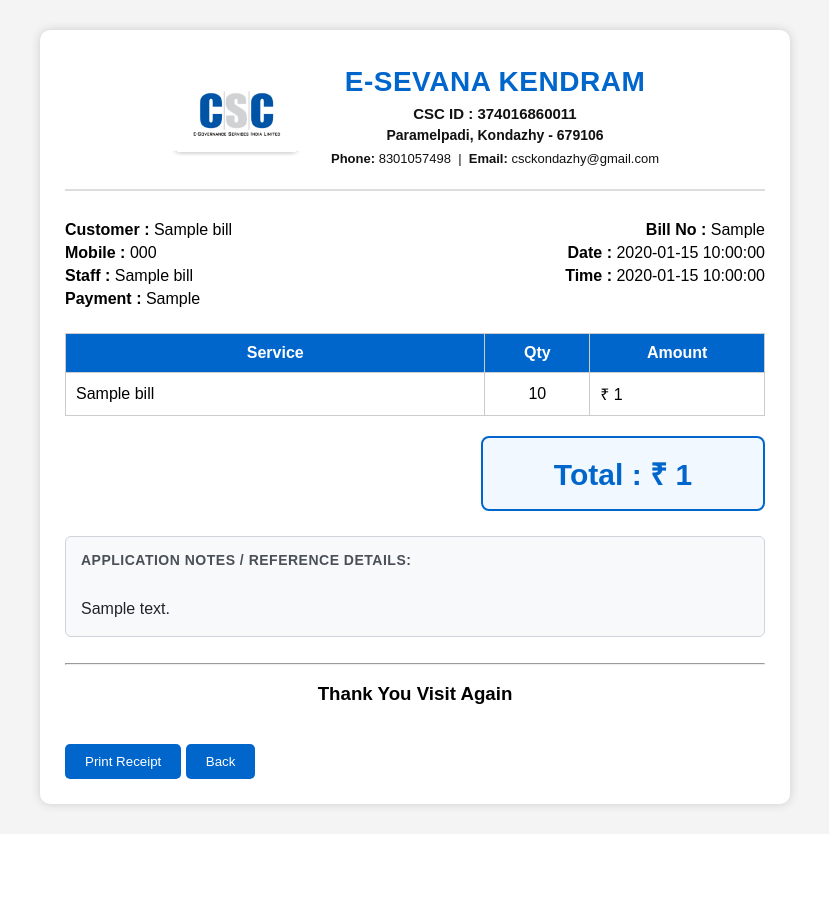
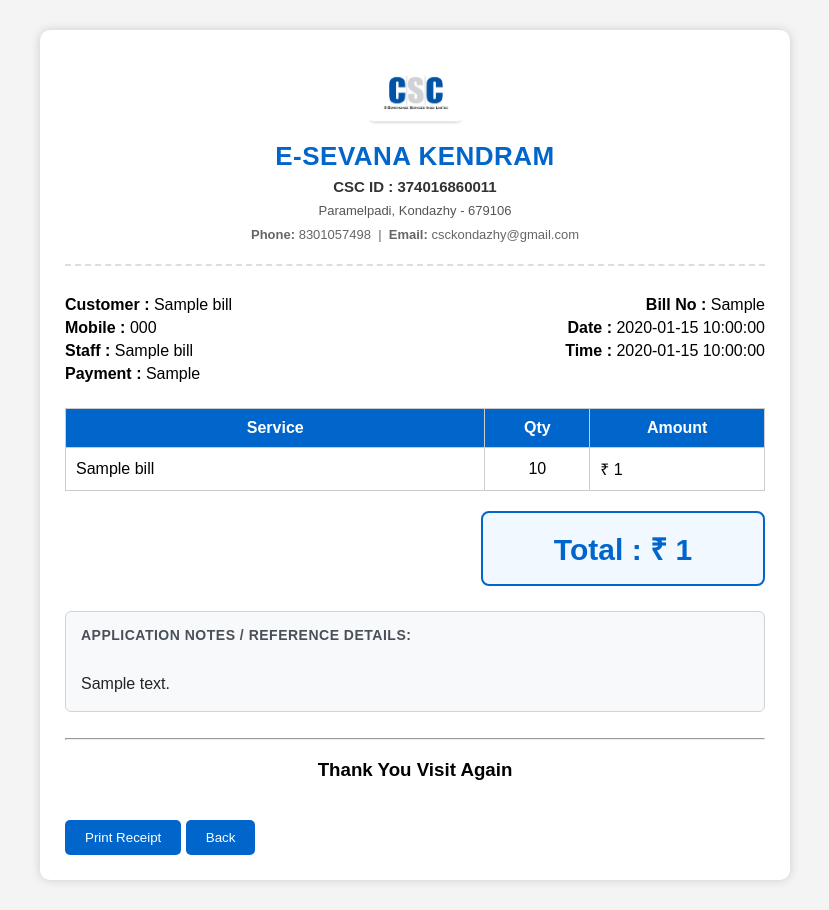
Before and after one commit to Akshayabill/csc-billing, a Flask app: page /bill/1 in a window 1280 px wide. Shown: the part 120-1030 px from the top of the page, without its empty margins (225-1054 px from the left). Before the commit the page ends 932 px from the top, so only its background shows below. Run offline with Flask 3, Linux system fonts and the light colour scheme; the visitor is signed in with stand-in values (Sample User, id 1); a database or web service that is not in the repository returns one stand-in record (values such as "Sample title"); some libraries are stand-ins or nearby versions.

Commit message:
Update bill_view.html

```diff
--- a/templates/bill_view.html
+++ b/templates/bill_view.html
@@ -26,40 +26,26 @@
             box-shadow:0px 0px 10px #ccc;
         }
 
-        /* Centered Header Wrapper */
+        /* Perfectly Centered Header Wrapper */
         .company-header {
-            display: flex;
-            align-items: center;
-            justify-content: center;
-            gap: 30px;
+            text-align: center;
             margin: 10px auto 25px auto;
-            border-bottom: 2px solid #ddd;
+            border-bottom: 2px dashed #ddd;
             padding-bottom: 20px;
             width: 100%;
-        }
-
-        .header-content-block {
-            display: flex;
-            align-items: center;
-            gap: 30px;
-        }
-
-        .header-content-block img {
-            margin: 0;
-            display: block;
         }
 
         .brand-details {
             display: flex;
             flex-direction: column;
-            gap: 3px;
+            gap: 4px;
             text-align: center;
         }
 
         .brand-details h2 {
-            margin: 0 0 4px 0;
+            margin: 0;
             color: #0066cc;
-            font-size: 28px;
+            font-size: 26px;
             font-weight: bold;
             letter-spacing: 0.5px;
             line-height: 1.2;
@@ -68,22 +54,22 @@
         .brand-details .tsr-code {
             font-size: 15px;
             font-weight: bold;
-            color: #111111;
-            margin-bottom: 2px;
+            color: #333;
+            margin: 2px 0;
         }
 
         .brand-details .address-line {
-            font-size: 14px;
-            color: #111111;
-            margin-bottom: 4px;
-            font-weight: bold;
+            font-size: 13px;
+            color: #555;
+            margin: 2px 0;
+            font-weight: 500;
         }
 
         .brand-details .contact-details {
-            margin: 0;
+            margin: 2px 0 0 0;
             line-height: 1.4;
             font-size: 13px;
-            color: #111111;
+            color: #666;
         }
 
         .info-row{
@@ -263,17 +249,16 @@
 <div class="container">
 
     <div class="company-header">
-        <div class="header-content-block">
-            <!-- CSC Official Logo Path -->
-            <img src="/static/logo.png" width="130" height="80" style="-webkit-print-color-adjust: exact; print-color-adjust: exact; display: block;" alt="CSC Logo">
+        <div style="margin-bottom: 12px;">
+            <img src="/static/logo.png" width="95" height="60" style="-webkit-print-color-adjust: exact; print-color-adjust: exact;" alt="CSC Logo">
+        </div>
 
-            <div class="brand-details">
-                <h2>E-SEVANA KENDRAM</h2>
-                <div class="tsr-code">CSC ID : 374016860011</div>
-                <div class="address-line"> Paramelpadi, Kondazhy - 679106</div>
-                <div class="contact-details">
-                    <b>Phone:</b> 8301057498 &nbsp;|&nbsp; <b>Email:</b> csckondazhy@gmail.com
-                </div>
+        <div class="brand-details">
+            <h2>E-SEVANA KENDRAM</h2>
+            <div class="tsr-code">CSC ID : 374016860011</div>
+            <div class="address-line">Paramelpadi, Kondazhy - 679106</div>
+            <div class="contact-details">
+                <b>Phone:</b> 8301057498 &nbsp;|&nbsp; <b>Email:</b> csckondazhy@gmail.com
             </div>
         </div>
     </div>
```
